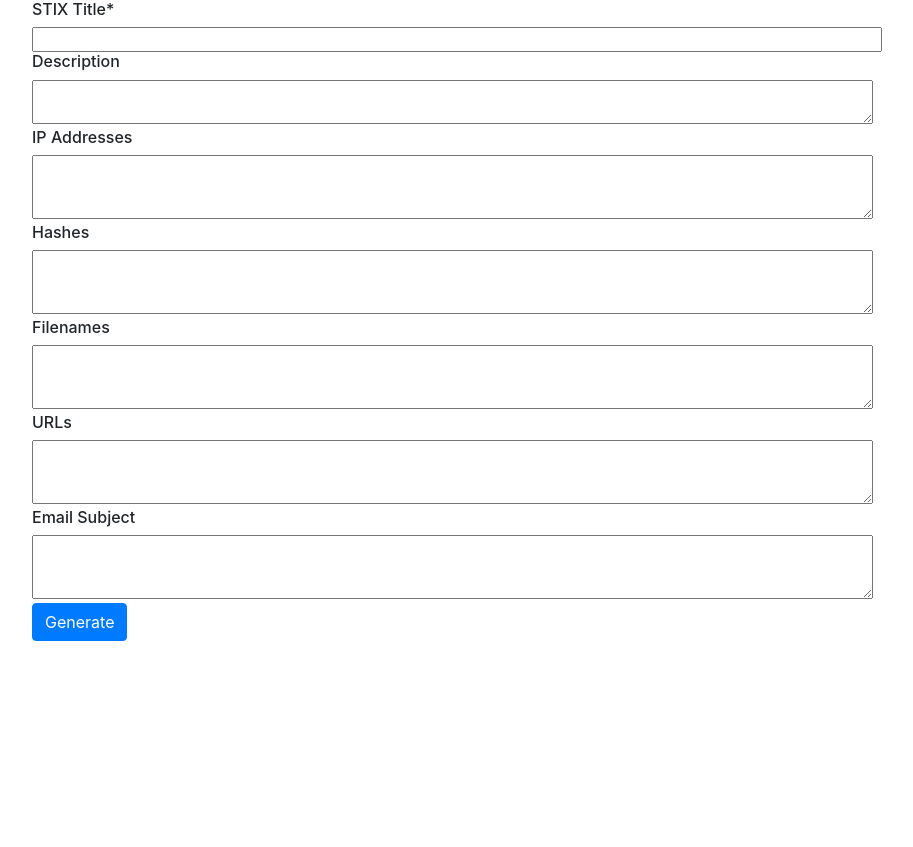
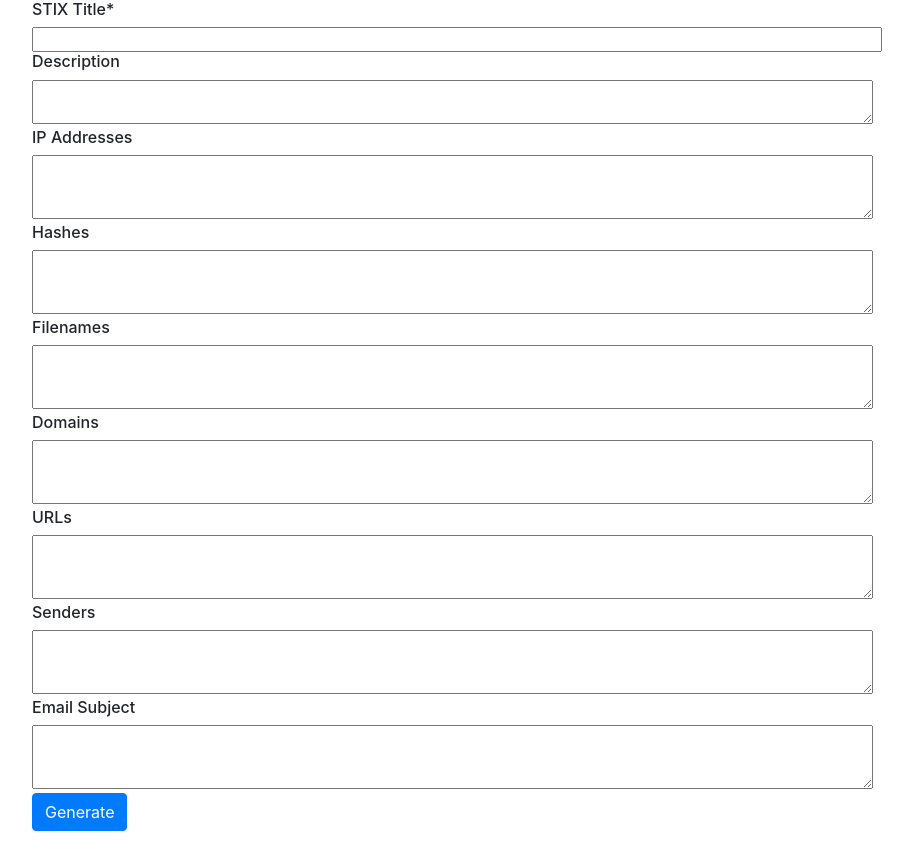
Before and after one commit to kamarizl/flask-stixgen, a Flask app: page / in a window 1280 px wide. Shown: the part 112-959 px from the top of the page, without its empty margins (53-966 px from the left). Before the commit the page ends 753 px from the top, so only its background shows below. Run offline with Flask 2, Linux system fonts and the light colour scheme; some libraries are stand-ins or nearby versions.

Commit message:
adding sender and domains iocs

```diff
--- a/app.py
+++ b/app.py
@@ -19,6 +19,8 @@ class MyForm(FlaskForm):
     fname = TextAreaField('Filenames')
     urls = TextAreaField('URLs')
     subject = TextAreaField('Email Subject')
+    domains = TextAreaField('Domains')
+    senders = TextAreaField('Senders')
 
 
 @app.route('/', methods=['GET', 'POST'])
@@ -34,7 +36,9 @@ def home():
             'ips': request.form['ip'].splitlines(),
             'fname': request.form['fname'].splitlines(),
             'urls': request.form['urls'].splitlines(),
-            'subject': request.form['subject'].splitlines()
+            'subject': request.form['subject'].splitlines(),
+            'domains': request.form['domains'].splitlines(),
+            'senders': request.form['senders'].splitlines()
         }
 
         result = main(iocs=iocs)
--- a/templates/info.html
+++ b/templates/info.html
@@ -21,8 +21,12 @@
     {{ form.hashes(rows='3',cols='80') }} <br>
     {{ form.fname.label }} <br>
     {{ form.fname(rows='3',cols='80') }} <br>
+    {{ form.domains.label }} <br>
+    {{ form.domains(rows='3',cols='80') }} <br>
     {{ form.urls.label }} <br>
     {{ form.urls(rows='3',cols='80') }} <br>
+    {{ form.senders.label }} <br>
+    {{ form.senders(rows='3',cols='80') }} <br>
     {{ form.subject.label }} <br>
     {{ form.subject(rows='3',cols='80') }} <br>
     <button type="submit" class="btn btn-primary">Generate</button>
```
